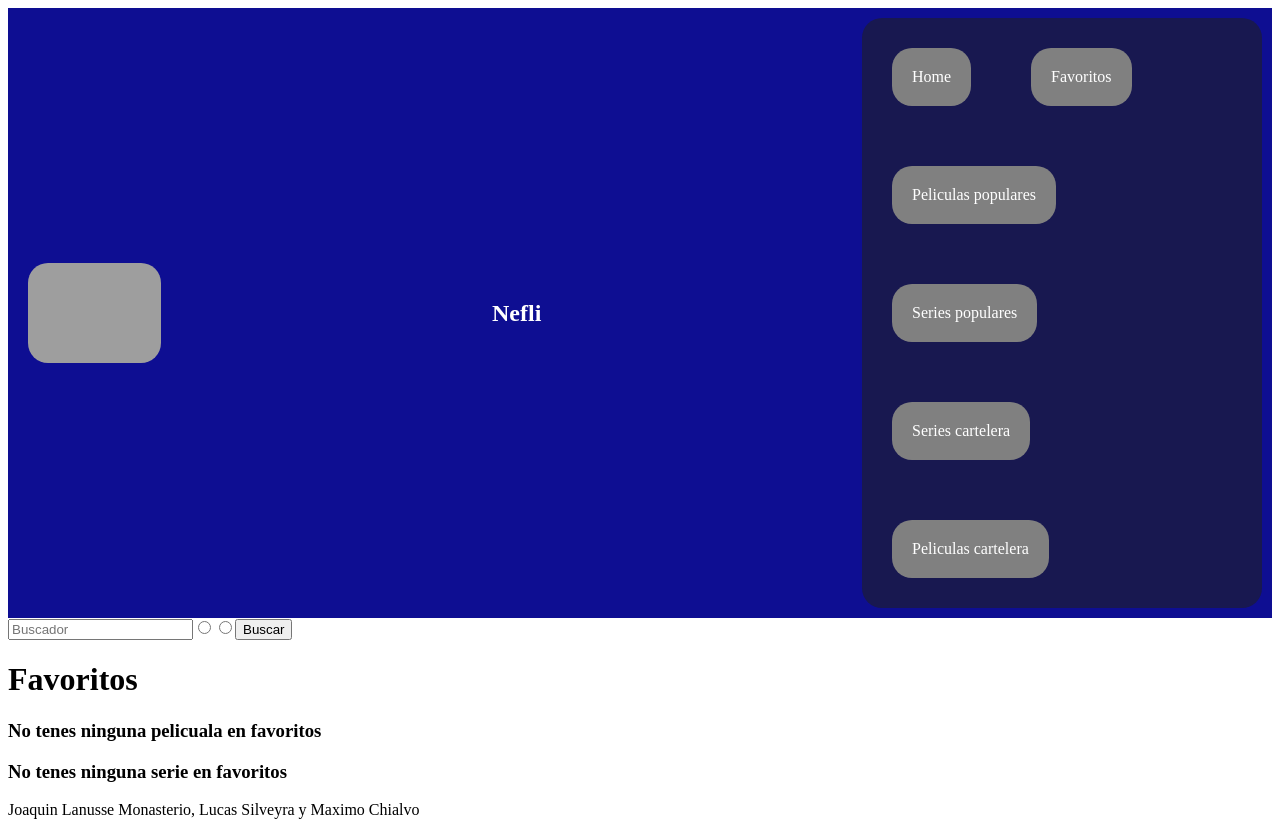
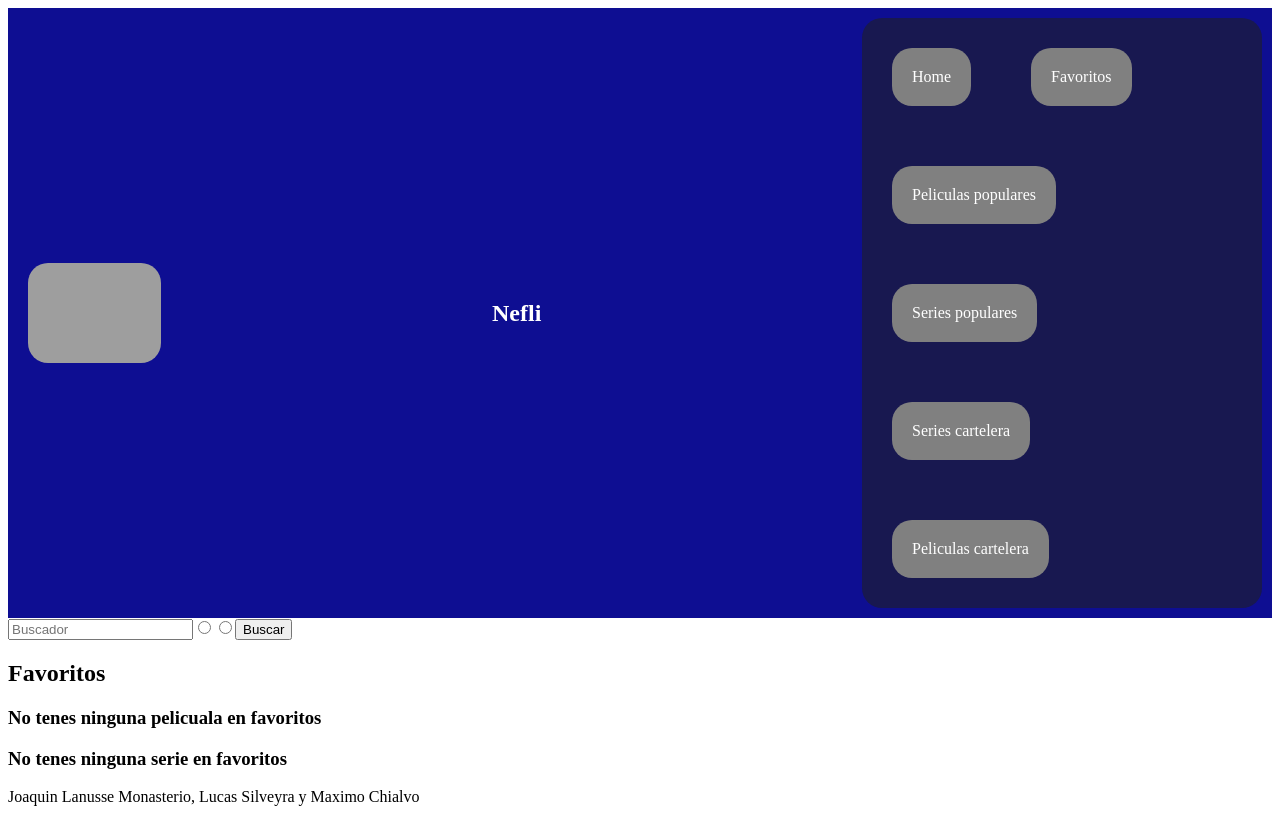
Before and after one commit to Lukssoncrack/Ti-progra-3, a React (Create React App) app in the folder proyectoiii/: page /favorites in a window 1280 px wide. Built offline with nearby package versions, Linux system fonts and the light colour scheme; grey boxes are pictures that could not be loaded.

Commit message:
arreglando favorites

```diff
--- a/proyectoiii/src/Pages/Favorites.js
+++ b/proyectoiii/src/Pages/Favorites.js
@@ -1,6 +1,7 @@
   import React, { Component } from 'react';
   import MovieGrid from '../Components/MovieGrid/MovieGrid';
   import Loading from '../Components/Loading/Loading';
+  import Movie from '../Components/Movie/Movie';
   //Import No tiene  el componente de la card (PeliculaSeriesCard).
   //clases bien usadas
   //imports
@@ -30,12 +31,15 @@ class Favoritos extends Component {
       this.setState({favoritos: favoritos});
     }
 
+///fetch
+
+
     render(){
       return(
         <React.Fragment>
           <header />
           <div className=''>
-          <h1>Favoritos</h1>
+            <h2>Favoritos</h2>
 
           {this.state.favoritos.filter(elemento => elemento.title).length > 0 ? (
           <div className=''>
@@ -43,7 +47,7 @@ class Favoritos extends Component {
             <section>
               <div className=''>
                 {this.state.favoritos.filter(elemento => elemento.title). map(elemento => (
-                <PeliculaSeriesCard
+                  <Movie
                   key= {elemento.id}
                   item ={elemento}
                   />
@@ -61,7 +65,7 @@ class Favoritos extends Component {
                 <section>
                   <div className=''>
                   {this.state.favoritos.filter(elemento => elemento.name).map(elemento => (
-                  <PeliculaSeriesCard
+                    <Movie
                     key = {elemento.id}
                     item = {elemento}
                     />
```
Lines whose indentation alone changed are shown as unchanged.
